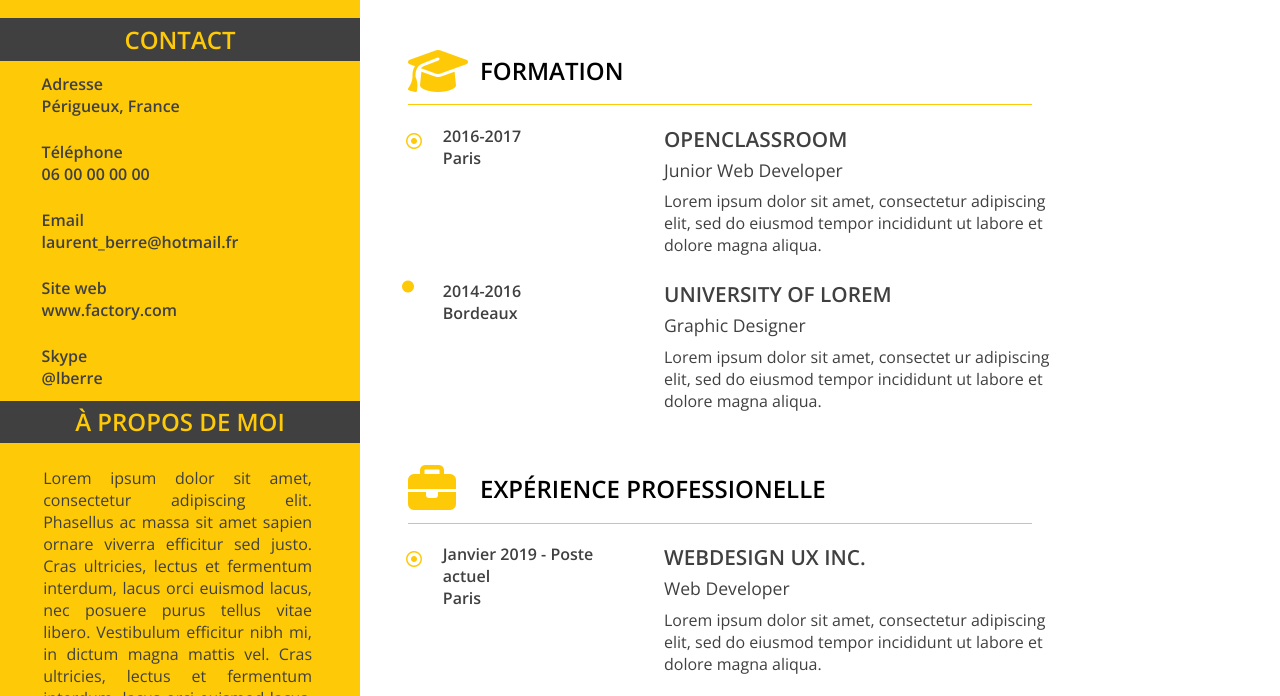
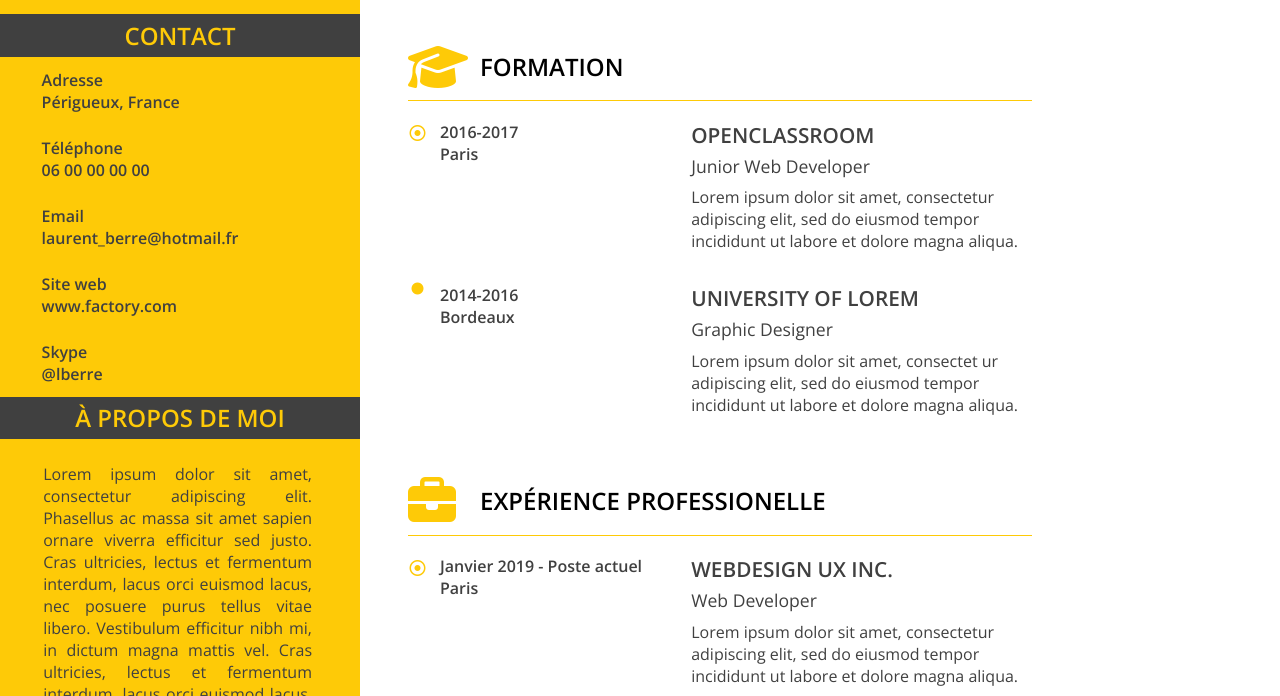
Before and after one commit to wrongpedro/wrongpedro.github.io, a plain HTML site: page index.html in a window 1280 px wide. Shown: the part 231-927 px from the top of the page. Drawn offline with nearby package versions, Linux system fonts and the light colour scheme.

Commit message:
Correction des <i> dans cursus__date et des bugs responsive

```diff
--- a/index.html
+++ b/index.html
@@ -2,9 +2,9 @@
 <html>
     <head>
         <meta charset="utf-8">
+        <meta name="viewport" content="width=device-width" initial-scale="1.0">
         <link rel="stylesheet" type="text/css" href="style.css">
         <link href="https://fonts.googleapis.com/css2?family=Open+Sans:wght@400;600&display=swap" rel="stylesheet">
-        <meta name="viewport" content="width=device-width" initial-scale="1.0">
         <script src="https://kit.fontawesome.com/d7ac1134cf.js" crossorigin="anonymous"></script>
         <title>Laurent Berre, Développeur web freelance</title>
     </head>
@@ -47,7 +47,8 @@
         </aside>
 
         <!-- BLOC DE DROITE -->
-        <article class="cursus">
+        <section class="cursus">
+            <article>
                 <div class="cursus__heading">
                     <i class="fas fa-graduation-cap fa-3x"></i>
                     <h3>Formation</h3>
@@ -76,6 +77,8 @@
                     <h5>Graphic Designer</h5>
                     <p>Lorem ipsum dolor sit amet, consectet ur adipiscing elit, sed do eiusmod tempor incididunt ut labore et dolore magna aliqua.</p>
                 </div>
+            </article>
+            <article>
                 <div class="cursus__heading">
                     <i class="fas fa-briefcase fa-3x"></i>
                     <h3>Expérience Professionelle</h3>
@@ -117,6 +120,7 @@
                     <p>Lorem ipsum dolor sit amet, consectetur adipiscing elit, sed do eiusmod tempor incididunt ut labore et dolore magna aliqua.</p>
                 </div>
             </article>
+        </section>
 
         <footer>
             <section class="reference">
--- a/style.css
+++ b/style.css
@@ -5,12 +5,32 @@
     font-family: 'open sans', sans-serif;
 }
 
-body,header,.identite,.cursus,.cursus__date,.cursus__heading,footer,.reference,.loisirs,.loisirs__emoji,.loisirs__emoji i{
+body,
+header,
+.identite,
+article,
+.cursus,
+.cursus__date,
+.cursus__date i,
+.cursus__heading,
+footer,
+.reference,
+.loisirs,
+.loisirs__emoji,
+.loisirs__emoji i{
     display: flex;
     flex-wrap: wrap;
 }
 
-header,footer,.header__photo,.identite,.identite__heading,.cursus__heading,.reference,.loisirs,.loisirs__emoji{
+header,
+footer,
+.header__photo,
+.identite,
+.identite__heading,
+.cursus__heading,
+.reference,
+.loisirs,
+.loisirs__emoji{
     width: 100%;
 }
 
@@ -73,7 +93,7 @@
 
 img{
     border-radius:200px;
-    border: solid 0.4em;
+    border: solid 0.3em;
     border-color: rgba(81, 81, 81, 0.2);
     width:200px;
     height:200px;
@@ -137,7 +157,7 @@
     width: 20%;
     position: relative;
     top: 0.5em;
-    left: 1em;
+    justify-content: center;
 }
 
 .cursus__date ul{
@@ -195,12 +215,59 @@
         align-content: flex-start;
     }
 
+    .identite p {
+        order: 4;
+    }
+
+    .identite ul {
+        order: 2;
+        padding: 0.75em 0 0.75em 2.6em;
+    }
+
+    #contact {
+        order: 1;
+    }
+
+    #moi{
+        order: 3;
+    }
+
     .cursus, .reference{
         width: 60%;
     }
 
     .cursus__heading{
-    margin: 1.2em 3em;
+        margin: 1.2em 3em;
+    }
+
+    .cursus__heading h3{
+        width: 80%;
+    }
+
+    .cursus__date{
+        width: 100%;
+    }
+
+    .cursus__date i{
+        width: 25%;
+        top: 0.3em;
+    }
+
+    .cursus__date ul{
+        width: 75%;
+        display:flex;
+        position: relative;
+        right: 2em;
+        margin-bottom: 0.5em;
+    }
+
+    .cursus__date li{
+        margin-right: 0.5em;
+    }
+
+    .cursus__detail{
+        width: 100%;
+        padding: 0 3em 2em 3em;
     }
 
     footer{
@@ -211,6 +278,11 @@
 
     .loisirs{
         align-content: flex-end;
+    }
+
+    .reference__contact{
+        width: 100%;
+        padding: 0 0.6em 2em 3em;
     }
 }
 
@@ -224,47 +296,32 @@
         width:30%;
     }
 
-    #moi{
-        order: 3;
-    }
-
-    .identite p {
-        order: 4;
-    }
-
-    #contact {
-        order: 1;
-    }
-
-    .identite ul {
-        order: 2;
-        padding: 0.75em 0 0.75em 2.6em;
-    }
-
     .cursus__heading i{
-    margin: 0.2em 0.2em 0.2em 0;
+        margin: 0.2em 0.2em 0.2em 0;
     }
 
     .cursus__date{
-    width: 40%;
+        width: 40%;
+        margin-left: 2.7em
     }
 
     .cursus__date i{
         width: 10%;
-        margin-left: 30px
     }
 
     .cursus__date ul{
-        width: 65%;
-        margin-left: 1.5em;
+        width: 75%;
+        padding-left: 2.5em;
+        display: block;
     }
 
     .cursus__detail{
-        width: 55%;
+        width: 50%;
+        padding: 0 0 2em 0em;
     }
 
     .reference__contact{
-    width: 40%;
-    padding: 0 0 1.5em 3em;
+        width: 40%;
+        padding: 0 0 1.5em 3em;
     }
 }
```
Lines whose indentation alone changed are shown as unchanged.
